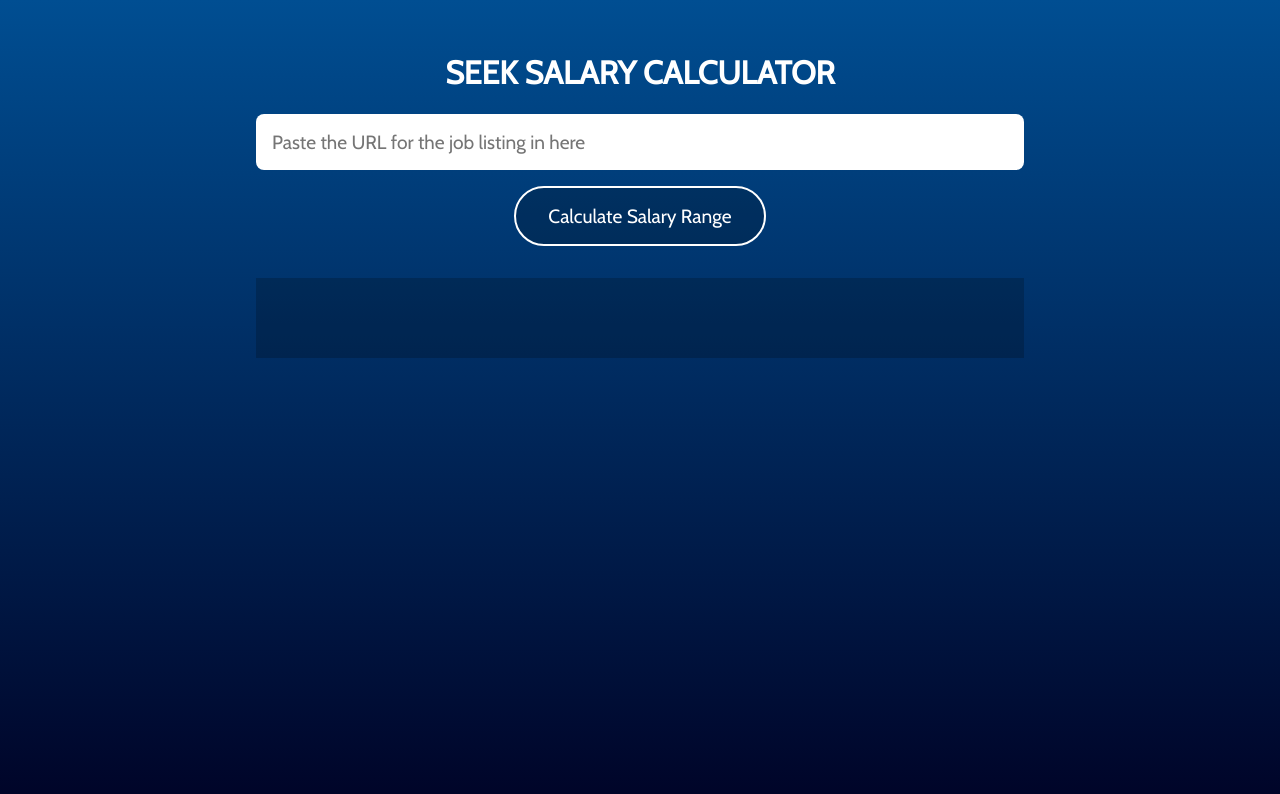
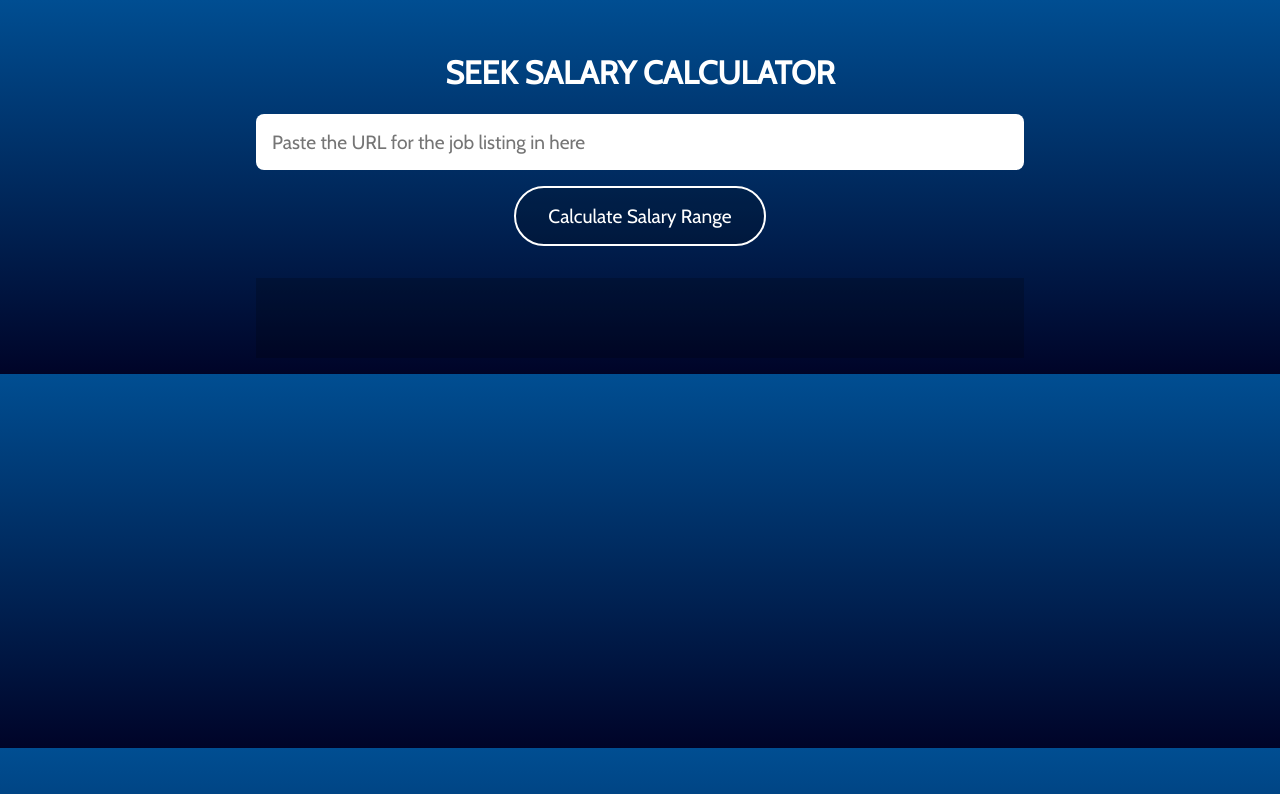
Before and after one commit to epsilon42/revseek, a React (Create React App) app: page / in a window 1280 px wide. Shown: the top 794 px of the page. Built offline with nearby package versions, Linux system fonts and the light colour scheme.

Commit message:
Style fix for iOS Safari

```diff
--- a/src/components/styles.scss
+++ b/src/components/styles.scss
@@ -1,10 +1,5 @@
 html {
   box-sizing: border-box;
-  background: #000428;
-  background: -webkit-linear-gradient(to bottom, #004e92, #000428);
-  background: linear-gradient(to bottom, #004e92, #000428);
-  height: 100%;
-  width: 100%;
 }
 *,
 *:before,
@@ -17,6 +12,11 @@
   padding: 0;
   font-family: "Cabin", sans-serif;
   color: #fff;
+  background: #000428;
+  background: -webkit-linear-gradient(to bottom, #004e92, #000428);
+  background: linear-gradient(to bottom, #004e92, #000428);
+  height: 100%;
+  width: 100%;
 }
 
 .App {
@@ -57,6 +57,7 @@
       color: #fff;
       border: 2px solid #fff;
       padding: 16px 32px;
+      -webkit-appearance: none;
 
       &:hover {
         background: rgba(88, 160, 224, 0.75);
```
